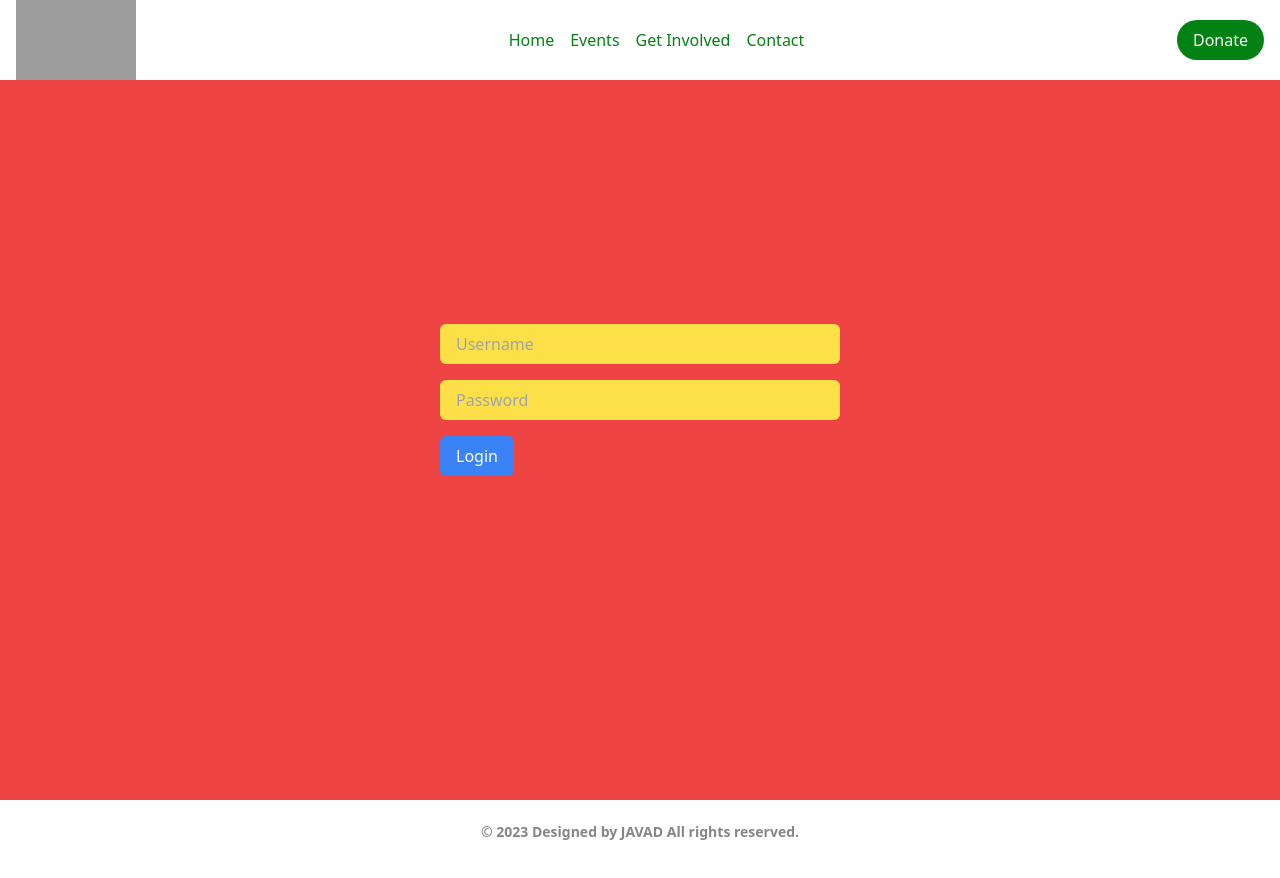
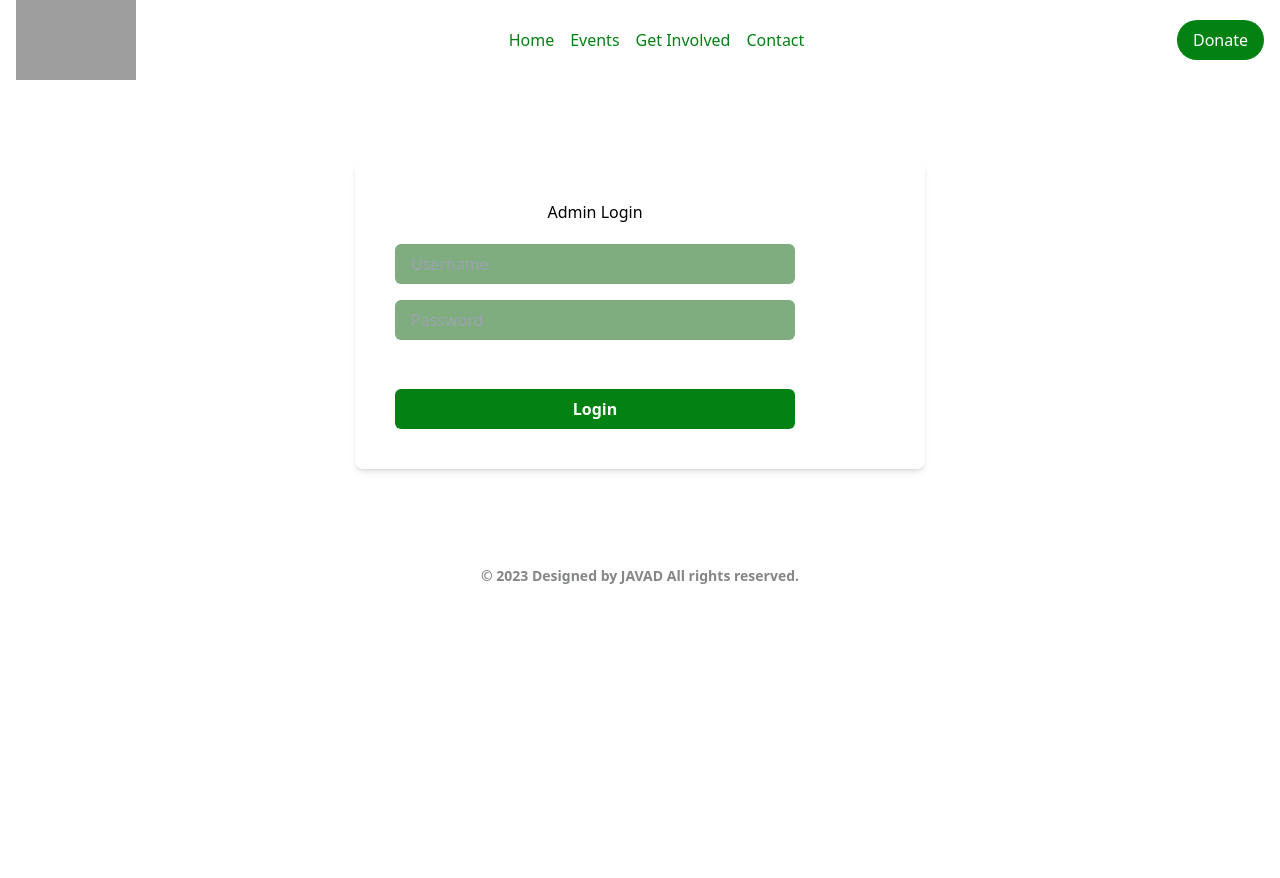
Before and after one commit to JavadAlip/CareClub, a React (Vite) app in the folder frontend/: page /admin/login in a window 1280 px wide. Shown: the top 878 px of the page. After the commit the page ends 800 px from the top, so only its background shows below. Built offline with nearby package versions, Linux system fonts and the light colour scheme; grey boxes are pictures that could not be loaded.

Commit message:
Add private route for data secure

```diff
--- /dev/null
+++ b/frontend/src/Components/Admin/PrivateRoute.jsx
@@ -0,0 +1,8 @@
+import React from 'react';
+import { Navigate } from 'react-router-dom';
+
+const PrivateRoute = ({ element, isAuthenticated, ...rest }) => {
+  return isAuthenticated ? element : <Navigate to="/admin/login" />;
+};
+
+export default PrivateRoute;
--- a/frontend/src/Pages/adminLoginPage.jsx
+++ b/frontend/src/Pages/adminLoginPage.jsx
@@ -1,49 +1,120 @@
+// import React, { useState } from 'react';
+// import { useDispatch } from 'react-redux';
+// import { adminLogin } from '../Redux/Actions/adminActions';
+// import AdminDashboard from '../Pages/adminDashBoard';
+
+// const AdminLogin = () => {
+//   const [username, setUsername] = useState('');
+//   const [password, setPassword] = useState('');
+//   const [isAuthenticated, setIsAuthenticated] = useState(false);
+//   const [error, setError] = useState(null);
+//   const dispatch = useDispatch();
+
+//   const handleSubmit = async (e) => {
+//     e.preventDefault();
+//     try {
+//       await dispatch(adminLogin({ username, password }));
+//       setIsAuthenticated(true);
+//       console.log('Login successful');
+//     } catch (error) {
+//       console.error('Login failed:', error);
+//       if (error.response) {
+//         setError('Network error. Please check your internet connection.');
+//       } else {
+//         setError('Login failed. Please check your username and password.');
+//       }
+//     }
+//   };
+
+//   // If the admin is authenticated, render the AdminDashboard
+//   if (isAuthenticated) {
+//     return <AdminDashboard />;
+//   }
+
+//   return (
+//     <section className=' pt-[160px]'>
+//     <div style={{ display: 'flex', justifyContent: 'center', alignItems: 'center'}}>
+//       <div className='w-full max-w-[570px] mx-auto rounded-lg shadow-md md:p-10 items-center'>
+//         <div className="login-form" style={{ maxWidth: '400px', width: '100%' }}>
+//           <h1 style={{ textAlign: 'center', marginBottom: '20px', }}>Admin Login</h1>
+//           <form onSubmit={handleSubmit} style={{ textAlign: 'center' }}>
+//             <input
+//               type="text"
+//               placeholder="Username"
+//               value={username}
+//               onChange={(e) => setUsername(e.target.value)}
+//               required
+//               className="bg-[#7fad80] px-4 py-2 rounded-md mb-4"
+//               style={{ width: '100%' }}
+//             />
+//             <input
+//               type="password"
+//               placeholder="Password"
+//               value={password}
+//               onChange={(e) => setPassword(e.target.value)}
+//               required
+//               className="bg-[#7fad80] px-4 py-2 rounded-md mb-4"
+//               style={{ width: '100%' }}
+//             />
+//             <button type="submit" className="text-white px-4 btn py-2 rounded-md" style={{ width: '100%' }}>Login</button>
+//             {error && <div className="text-green mt-2">{error}</div>}
+//           </form>
+//         </div>
+//       </div>
+//     </div>
+//     </section>
+
+
+//   );
+// };
+
+// export default AdminLogin;
+
 import React, { useState } from 'react';
-import { useDispatch } from 'react-redux';
+import { useDispatch, useSelector } from 'react-redux';
 import { adminLogin } from '../Redux/Actions/adminActions';
 import AdminDashboard from '../Pages/adminDashBoard';
 
 const AdminLogin = () => {
   const [username, setUsername] = useState('');
   const [password, setPassword] = useState('');
-  const [isAuthenticated, setIsAuthenticated] = useState(false);
   const [error, setError] = useState(null);
   const dispatch = useDispatch();
+  const isAuthenticated = useSelector(state => state.admin.isAuthenticated);
 
   const handleSubmit = async (e) => {
     e.preventDefault();
     try {
       await dispatch(adminLogin({ username, password }));
-      setIsAuthenticated(true);
       console.log('Login successful');
     } catch (error) {
       console.error('Login failed:', error);
       if (error.response) {
-        // If the error has a response object, it means it's a server error
+        setError('Network error. Please check your internet connection.');
+      } else {
         setError('Login failed. Please check your username and password.');
-      } else {
-        // Otherwise, it's likely a network error
-        setError('Network error. Please check your internet connection.');
       }
     }
   };
 
-
-  // If the admin is authenticated, render the AdminDashboard
   if (isAuthenticated) {
     return <AdminDashboard />;
   }
 
   return (
-    <div className="login-form bg-red-500" style={{ display: 'flex', justifyContent: 'center', alignItems: 'center', height: '100vh' }}>
-      <form onSubmit={handleSubmit} style={{ width: '100%', maxWidth: '400px' }}>
+    <section className='pt-[160px]'>
+      <div style={{ display: 'flex', justifyContent: 'center', alignItems: 'center' }}>
+        <div className='w-full max-w-[570px] mx-auto rounded-lg shadow-md md:p-10 items-center'>
+          <div className="login-form" style={{ maxWidth: '400px', width: '100%' }}>
+            <h1 style={{ textAlign: 'center', marginBottom: '20px' }}>Admin Login</h1>
+            <form onSubmit={handleSubmit} style={{ textAlign: 'center' }}>
               <input
                 type="text"
                 placeholder="Username"
                 value={username}
                 onChange={(e) => setUsername(e.target.value)}
                 required
-          className="bg-yellow-300 px-4 py-2 rounded-md mb-4"
+                className="bg-[#7fad80] px-4 py-2 rounded-md mb-4"
                 style={{ width: '100%' }}
               />
               <input
@@ -52,13 +123,16 @@ const AdminLogin = () => {
                 value={password}
                 onChange={(e) => setPassword(e.target.value)}
                 required
-          className="bg-yellow-300 px-4 py-2 rounded-md mb-4"
+                className="bg-[#7fad80] px-4 py-2 rounded-md mb-4"
                 style={{ width: '100%' }}
               />
-        <button type="submit" className="bg-blue-500 text-white px-4 py-2 rounded-md">Login</button>
-        {error && <div className="text-white mt-2">{error}</div>}
+              <button type="submit" className="text-white px-4 btn py-2 rounded-md" style={{ width: '100%' }}>Login</button>
+              {error && <div className="text-green mt-2">{error}</div>}
             </form>
           </div>
+        </div>
+      </div>
+    </section>
   );
 };
 
--- a/frontend/src/Routes/routes.jsx
+++ b/frontend/src/Routes/routes.jsx
@@ -1,23 +1,66 @@
+// import React from 'react';
+// import { Routes, Route } from 'react-router-dom';
+
+// // user
+// import Home from '../Pages/Home';
+// import Event from '../Pages/EventPage';
+// import About from '../Components/About/AboutMore';
+// import Contact from '../Pages/Contact';
+
+
+// // Admin
+// import AdminLogin from '../Pages/adminLoginPage';
+// import AdminDashboard from '../Pages/adminDashBoard';
+// import EventList from '../Components/Admin/AdminEventForm';
+
+// const Routers = () => {
+//   return (
+//     <Routes>
+//       <Route path='/' element={<Home />} />
+//       <Route path='/events' element={<Event />} />
+//       <Route path='/about' element={<About />} />
+//       <Route path='/contact' element={<Contact />} />
+
+//       <Route path="/admin/login" element={<AdminLogin />} />
+//       <Route path="/admin/dashboard" element={<AdminDashboard />} />
+//       <Route path="/admin/eventlist" element={<EventList />} />
+//     </Routes>
+//   );
+// };
+
+// export default Routers;
+
 import React from 'react';
 import { Routes, Route } from 'react-router-dom';
+import { useSelector } from 'react-redux';
 
-// user
+// User
 import Home from '../Pages/Home';
 import Event from '../Pages/EventPage';
+import About from '../Components/About/AboutMore';
+import Contact from '../Pages/Contact';
 
 // Admin
 import AdminLogin from '../Pages/adminLoginPage';
 import AdminDashboard from '../Pages/adminDashBoard';
 import EventList from '../Components/Admin/AdminEventForm';
 
+// Private Route
+import PrivateRoute from '../Components/Admin/PrivateRoute';
+
 const Routers = () => {
+  const isAuthenticated = useSelector(state => state.admin.isAuthenticated);
+
   return (
     <Routes>
       <Route path='/' element={<Home />} />
       <Route path='/events' element={<Event />} />
+      <Route path='/about' element={<About />} />
+      <Route path='/contact' element={<Contact />} />
+
       <Route path="/admin/login" element={<AdminLogin />} />
-      <Route path="/admin/dashboard" element={<AdminDashboard />} />
-      <Route path="/admin/eventlist" element={<EventList />} />
+      <Route path="/admin/dashboard" element={<PrivateRoute isAuthenticated={isAuthenticated} element={<AdminDashboard />} />} />
+      <Route path="/admin/eventlist" element={<PrivateRoute isAuthenticated={isAuthenticated} element={<EventList />} />} />
     </Routes>
   );
 };
```
Lines whose indentation alone changed are shown as unchanged.
